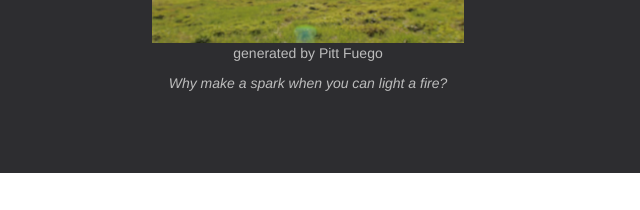
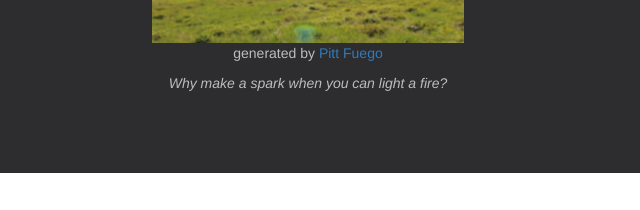
Before and after one commit to Open-Fuego/my-nature-study, a plain HTML site: page index.html in a window 1280 px wide. Shown: the part 6178-6388 px from the top of the page, 332-972 px from the left. Drawn offline with nearby package versions, Linux system fonts and the light colour scheme.

Commit message:
Add files via upload

```diff
--- a/index.html
+++ b/index.html
@@ -402,7 +402,7 @@ Your browser does not support the audio element.
 
 
 
-<p>generated by Pitt Fuego</p>
+<p>generated by <a href="https://pitt-fuego.github.io/Pitt-Fuego-Coding-Tools/">Pitt Fuego</a></p>
   <p><em>Why make a spark when you can light a fire?</em></p>   </div>
 
 <br>
```
